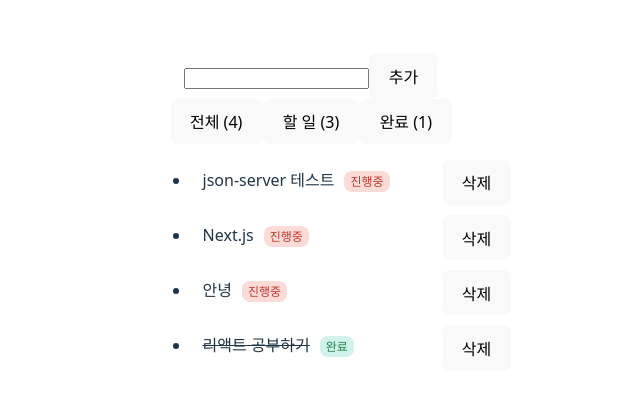
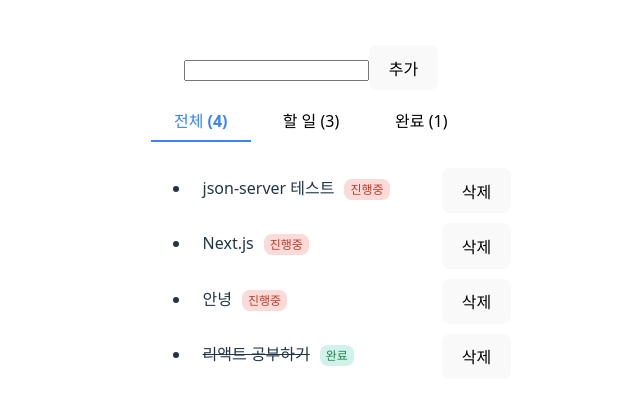
Before and after one commit to maruru301/goorm-missions, a React app in the folder tanstack-query/: page / in a window 1280 px wide. Shown: the part 180-584 px from the top of the page, without its empty margins (329-969 px from the left). Built offline with nearby package versions, Linux system fonts and the light colour scheme; data requests are answered from the project's data file; the HTML template or start-up script is replaced by a standard one.

Commit message:
style: 탭 버튼에 active 상태 및 hover 스타일 추가

```diff
--- a/tanstack-query/src/mission/Todos.css
+++ b/tanstack-query/src/mission/Todos.css
@@ -1,3 +1,9 @@
+.todos {
+    display: flex;
+    flex-direction: column;
+    gap: 10px;
+}
+
 .todo-list-container {
     display: flex;
     flex-direction: column;
@@ -41,3 +47,32 @@
     background-color: #fadbd8;
     color: #c0392b;
 }
+
+.tab {
+    display: flex;
+    justify-content: center;
+    align-items: center;
+    gap: 10px;
+}
+
+.tab button {
+    flex: 1;
+    padding: 8px 10px;
+    background-color: inherit;
+    border: none;
+    border-bottom: 2px solid transparent;
+    border-radius: 8px 8px 0 0;
+    font-weight: 500;
+    cursor: pointer;
+}
+
+.tab button:hover {
+    background-color: #353535;
+}
+
+.tab button.active {
+    border-bottom: 2px solid #3b82f6;
+    outline: none;
+    color: #3b82f6;
+    font-weight: 600;
+}
--- a/tanstack-query/src/mission/Todos.jsx
+++ b/tanstack-query/src/mission/Todos.jsx
@@ -82,7 +82,7 @@ const Todos = () => {
     };
 
     return (
-        <div>
+        <div className="todos">
             <form
                 onSubmit={(e) => {
                     e.preventDefault();
@@ -94,9 +94,15 @@ const Todos = () => {
             </form>
 
             <div className="tab">
-                <button onClick={() => setActiveTab('all')}>전체 ({todosMap.all.length})</button>
-                <button onClick={() => setActiveTab('pending')}>할 일 ({todosMap.pending.length})</button>
-                <button onClick={() => setActiveTab('completed')}>완료 ({todosMap.completed.length})</button>
+                <button className={activeTab === 'all' ? 'active' : ''} onClick={() => setActiveTab('all')}>
+                    전체 ({todosMap.all.length})
+                </button>
+                <button className={activeTab === 'pending' ? 'active' : ''} onClick={() => setActiveTab('pending')}>
+                    할 일 ({todosMap.pending.length})
+                </button>
+                <button className={activeTab === 'completed' ? 'active' : ''} onClick={() => setActiveTab('completed')}>
+                    완료 ({todosMap.completed.length})
+                </button>
             </div>
 
             <ul className="todo-list-container">
```
